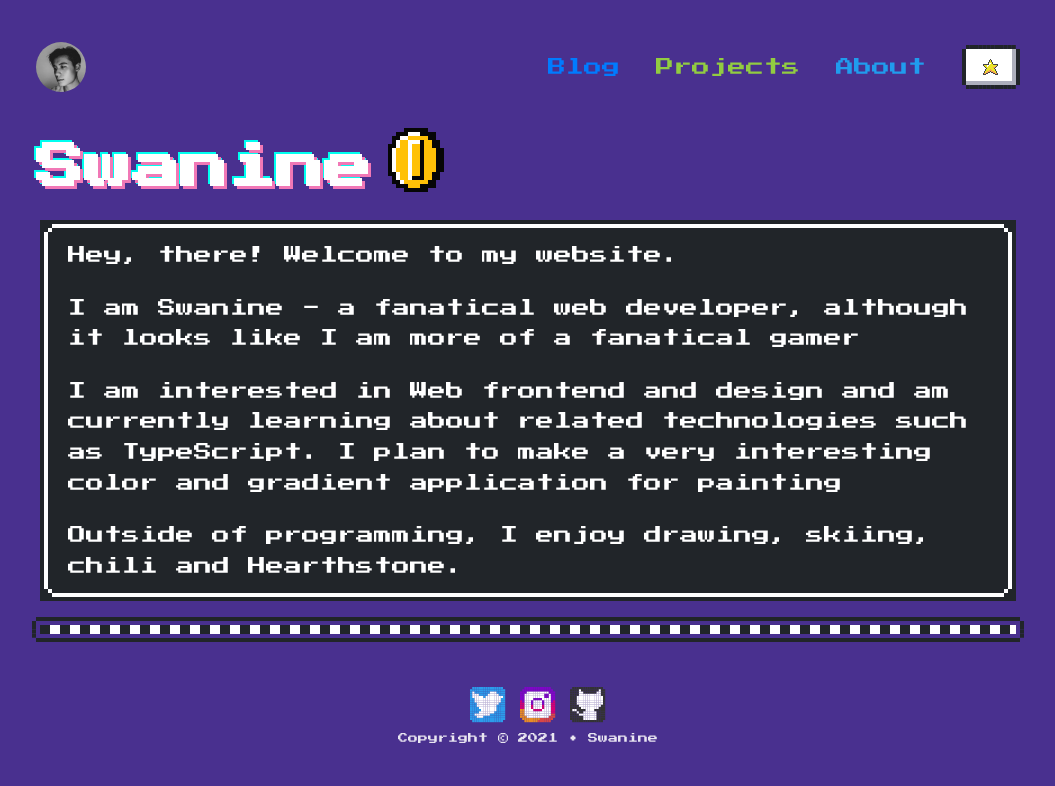
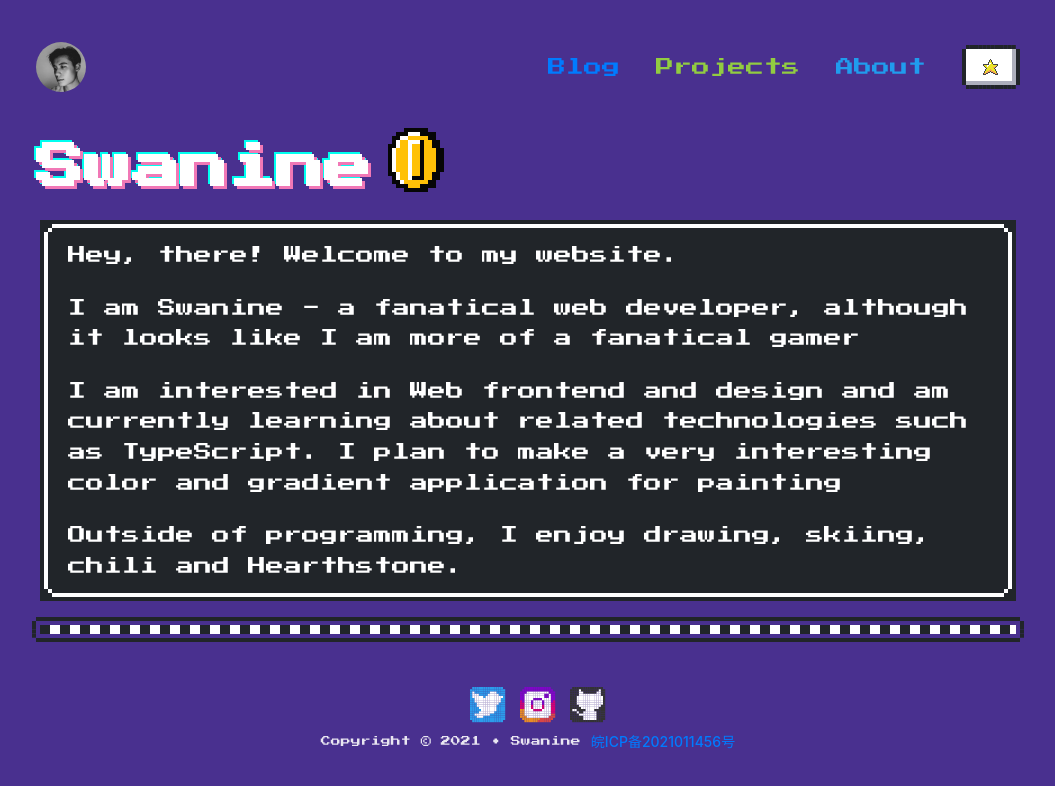
Before and after one commit to swanine/swanine-website, a Vue app: page / in a window 1280 px wide. Shown: the top 786 px of the page, without its empty margins (112-1167 px from the left). Built offline with nearby package versions, Linux system fonts and the light colour scheme.

Commit message:
feat(*): 新增备案信息

```diff
--- a/src/components/page-footer.vue
+++ b/src/components/page-footer.vue
@@ -16,7 +16,10 @@
         <i class="nes-icon github is-large"></i>
       </a>
     </div>
-    <p>Copyright © 2021 • Swanine</p>
+    <div class="footer-tag">
+      <p>Copyright © 2021 • Swanine</p>
+      <a href="https://beian.miit.gov.cn/" target="_blank">皖ICP备2021011456号</a>
+    </div>
   </footer>
 </template>
 
@@ -41,10 +44,28 @@ export default defineComponent({
     transform: scale(2.2);
   }
 }
+
+.footer-tag {
+  display: flex;
+  justify-content: center;
+  align-items: center;
+  gap: 10px;
+  font-size: 10px;
+
+  a {
+    text-decoration: none;
+    font-size: 14px;
+    font-weight: 500;
+    font-family: -apple-system, BlinkMacSystemFont, 'Segoe UI', Roboto, Oxygen, Ubuntu, Cantarell, 'Open Sans', 'Helvetica Neue', sans-serif;
+  }
+
+  @media screen and (min-width: 320px) and (max-width:450px) {
+    flex-direction: column;
+    align-items: center;
+  }
+}
 p {
   margin: 0;
-  padding-bottom: 10px;
   font-size: 10px;
-  text-align: center;
 }
 </style>
```
Also changed, not shown: 1 other file (tests, documents, lock files or other folders).
